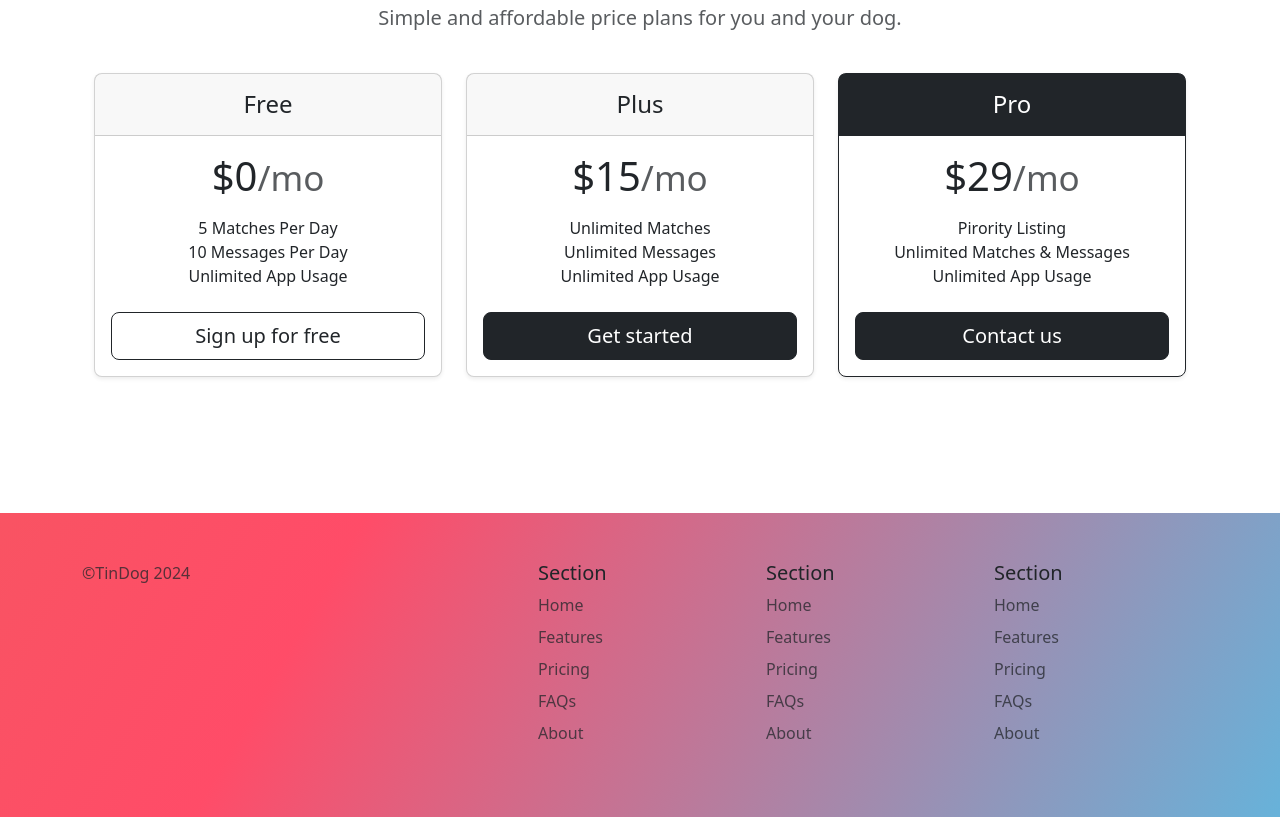
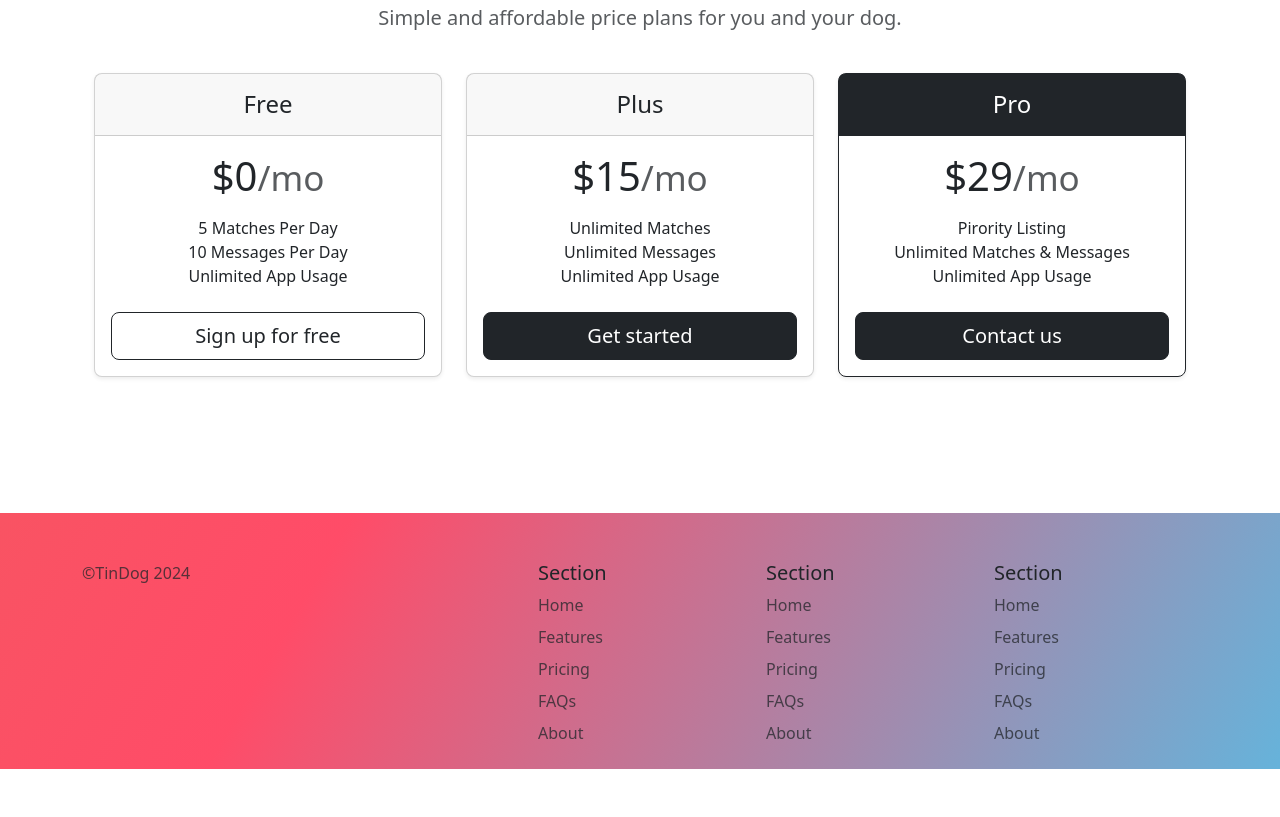
Before and after one commit to EonvsIan/bootstrap-TinDog, a plain HTML site: page index.html in a window 1280 px wide. Shown: the part 1745-2562 px from the top of the page. After the commit the page ends 2514 px from the top, so only its background shows below. Drawn offline with nearby package versions, Linux system fonts and the light colour scheme; files whose address does not match are found by name.

Commit message:
Update index.html

```diff
--- a/index.html
+++ b/index.html
@@ -268,7 +268,7 @@
   <section id="footer">
     <div class="gradient-background">
     <div class="container">
-      <footer class="row row-cols-1 row-cols-sm-2 row-cols-md-5 py-5 mt-5 ">
+      <footer class="row row-cols-1 row-cols-sm-2 row-cols-md-5 pt-5 mt-5">
         <div class="col mb-3">
 
           <p class="text-body-secondary">©TinDog 2024</p>
```
